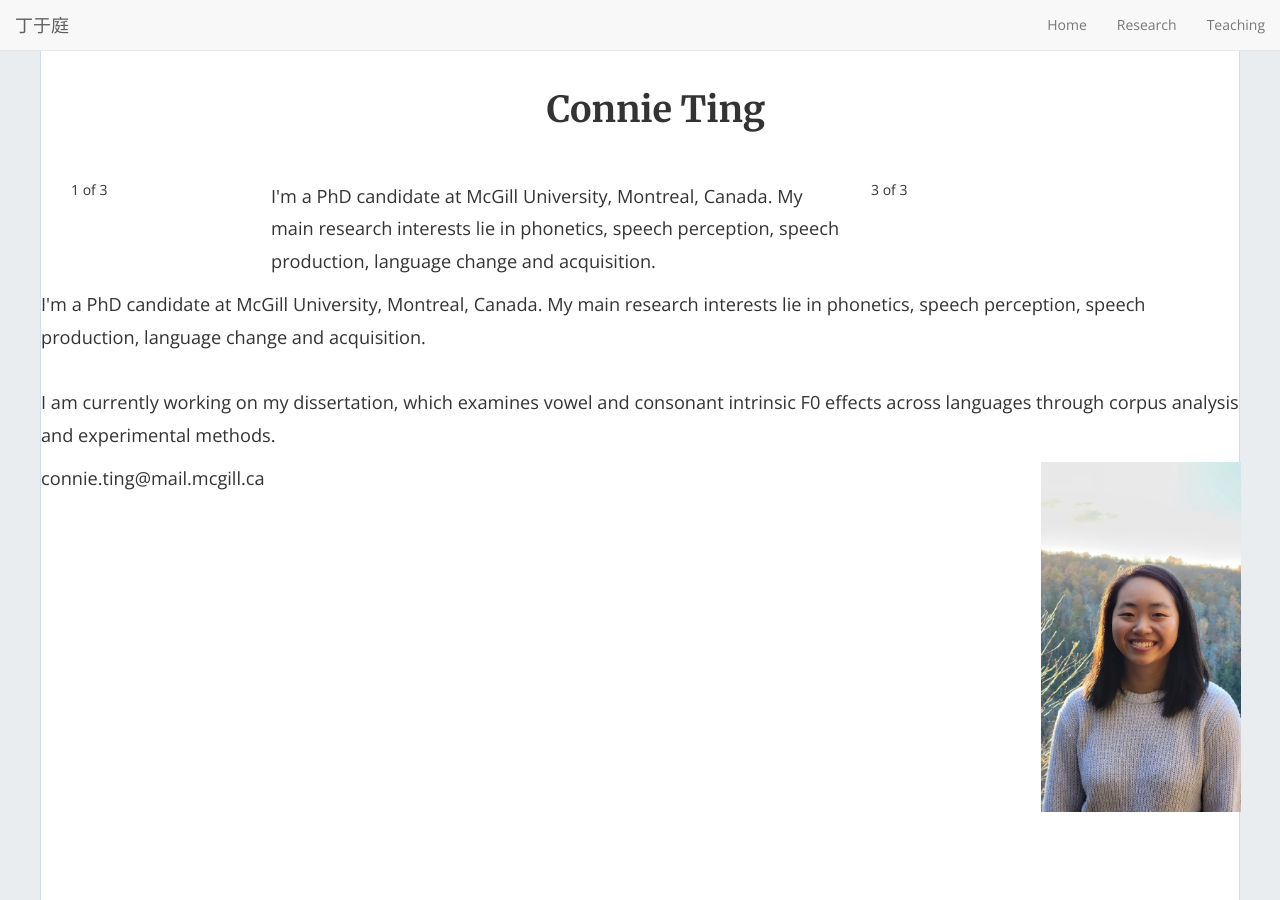
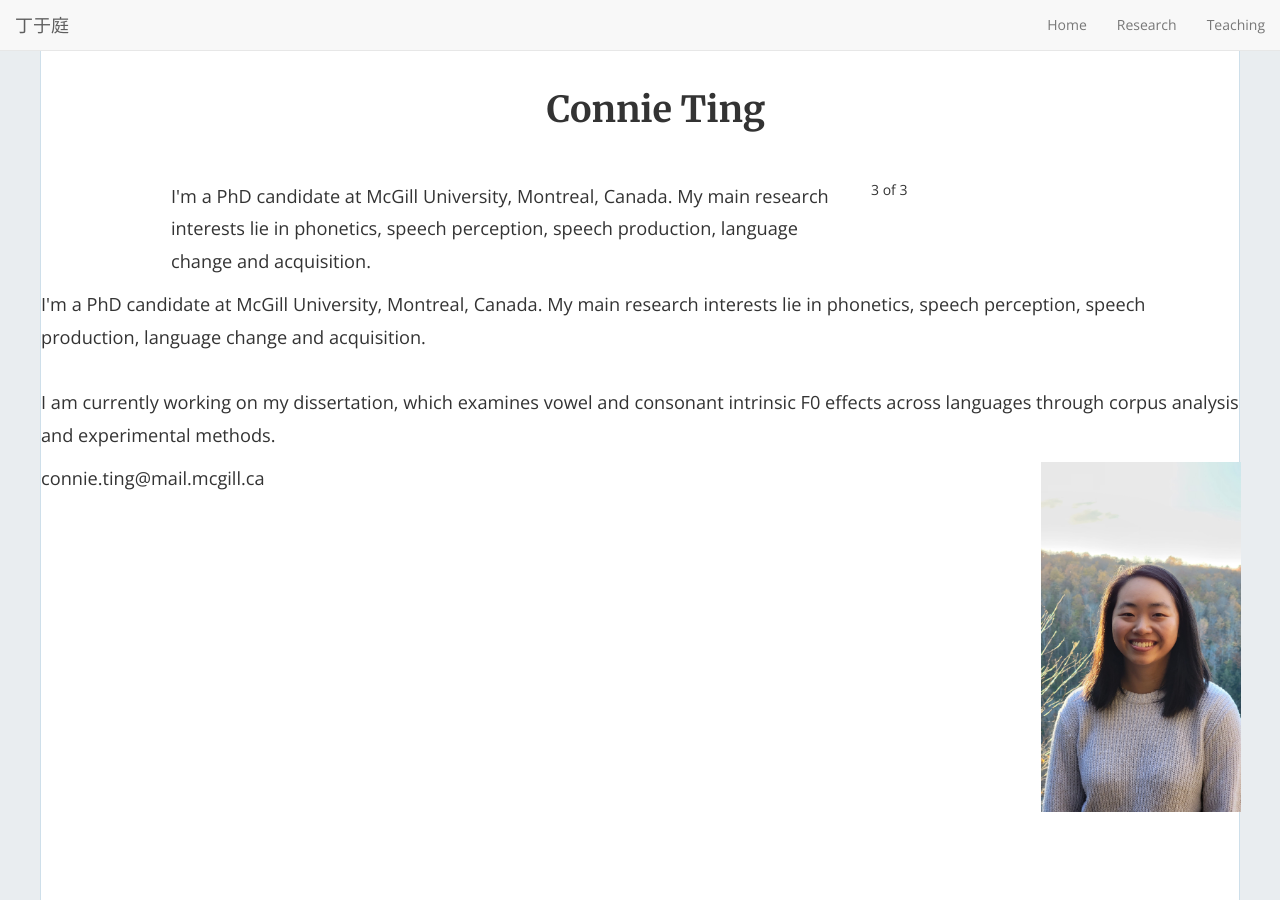
Before and after one commit to connieting/connieting.github.io, a Jekyll site: the page built from index.html, in a window 1280 px wide and 900 px high. Built offline with Jekyll 4.4.1, drawn with Linux system fonts in a browser that asks for light colours; nearby versions of some CDN libraries.

Commit message:
Update home-hero.html

```diff
--- a/_includes/home-hero.html
+++ b/_includes/home-hero.html
@@ -15,15 +15,14 @@
 
 <div class="container">
   <div class="row">
-    <div class="col-md-2 offset-md-2">
-      1 of 3
+    <div class="col-md-1">
     </div>
-    <div class="col-md-6">
+    <div class="col-md-7">
       <p>
         {{site.description}}
       </p>
     </div>
-    <div class="col-md-2">
+    <div class="col-md-4">
       3 of 3
     </div>
   </div>
```
